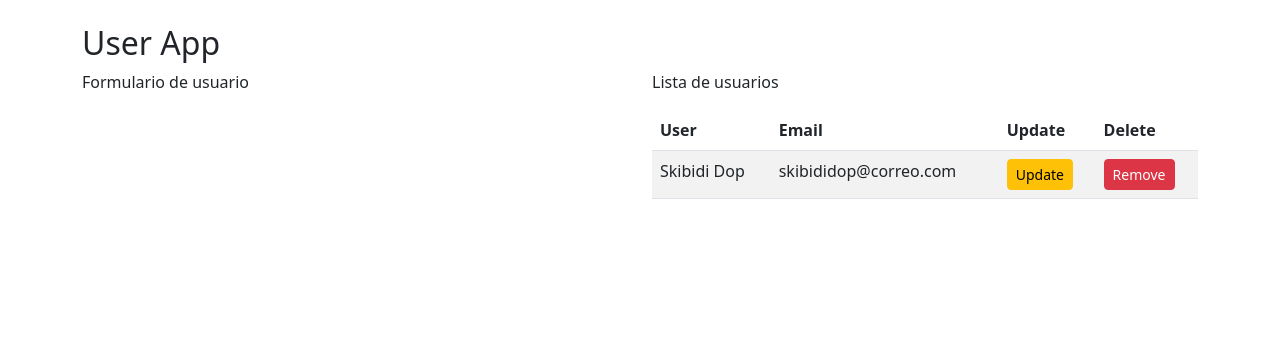
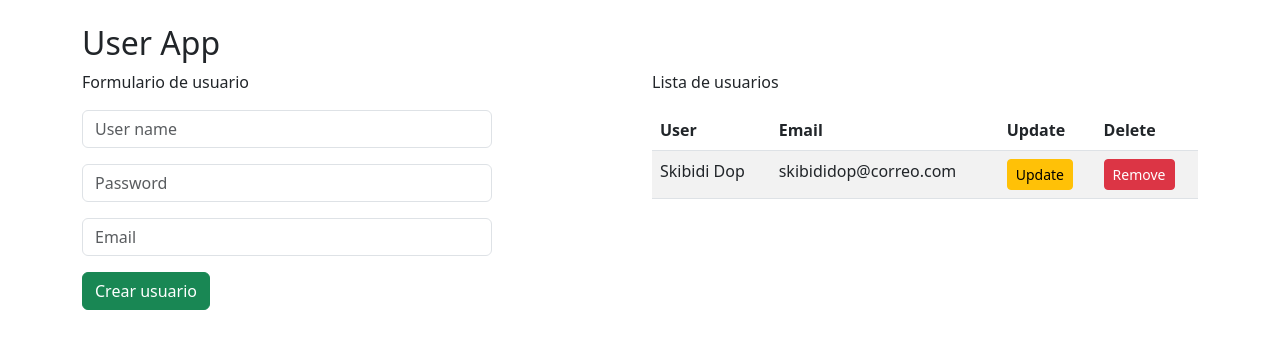
Before and after one commit to ByronGTh/user-app, a React (Vite) app: page / in a window 1280 px wide. Shown: the top 348 px of the page. Built offline with nearby package versions, Linux system fonts and the light colour scheme.

Commit message:
src/components/UserForm.jsx: mapeando los valores del formulario a los estados de react

```diff
--- a/src/components/UserForm.jsx
+++ b/src/components/UserForm.jsx
@@ -1,6 +1,41 @@
+import { useState } from "react";
+
+const initialUserForm = {
+    username: '',
+    password: '',
+    email: ''
+}
+
 export const UserForm = ()=>{
+
+
+/*Guardando los datos del los inputs de los formularios en los estados de react, mapeando los valores
+iniciales, desestructurandolos y pasandolos al hook useState y del useState al formulario por medio de la
+propiedad value
+*/
+    const[userForm, setUserForm] =useState(initialUserForm);
+
+    //De esta desestructuracion pasan al value de los inputs
+    const{username, password, email} = userForm;
+    const onInputChange = ({target})=>{
+        //Destructuracion del target
+        const{name, value} = target;
+        /*Creamos un elemento nuevo respetando la estructura y contenido que ya se pueda encontrar en el objero
+        userForm*/
+        setUserForm({
+            ...UserForm,
+            [name]: value
+        });
+        console.log(target.value);
+    }
+
     return(<>
         <p>Formulario de usuario</p>
-        <form action=""></form>
+        <form action="">
+            <input type="text" className="form-control my-3 w-75" onChange={onInputChange} placeholder="User name" name="username" value={username}/>
+            <input type="password" className="form-control my-3 w-75" onChange={onInputChange} placeholder="Password" name="password" value={password}/>
+            <input type="email" className="form-control my-3 w-75" onChange={onInputChange} placeholder="Email" name="email" value={email}/>
+            <button type="submit" className="btn btn-success">Crear usuario</button>
+        </form>
     </>);
 }
```
